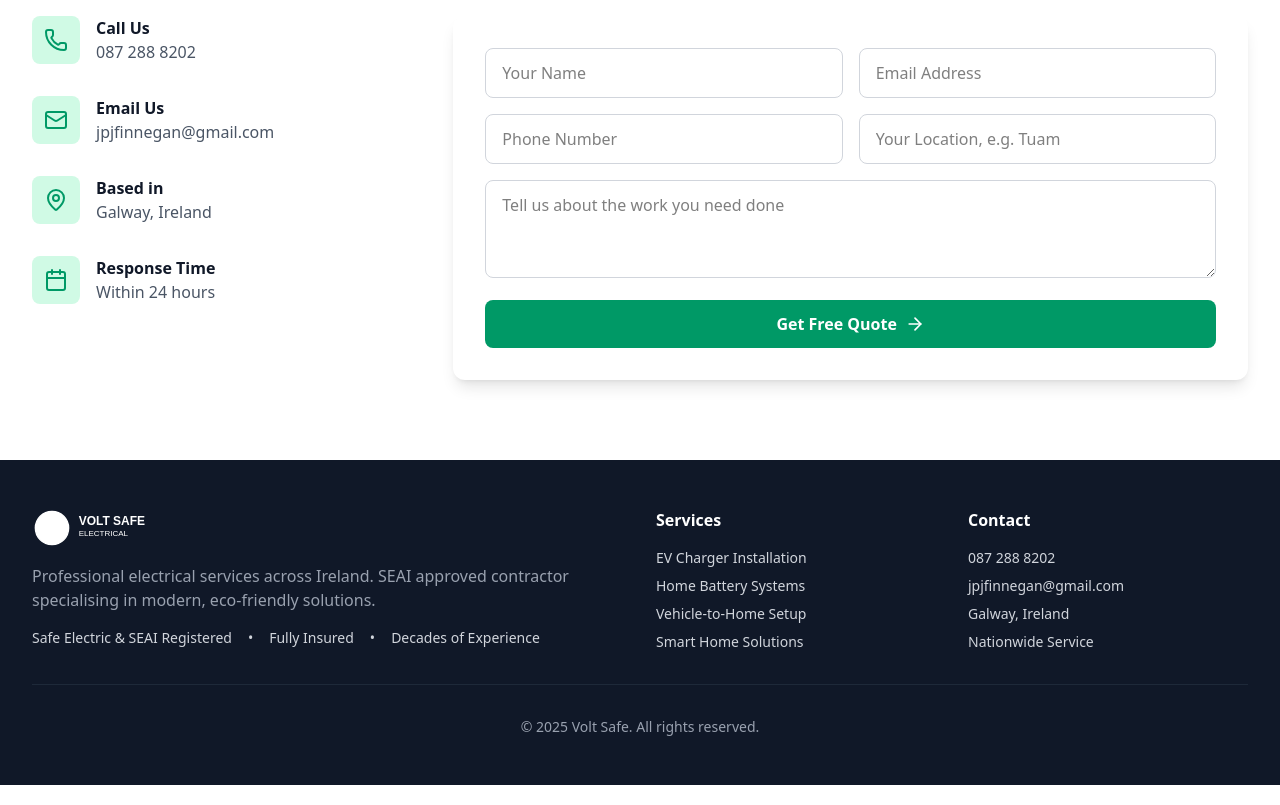
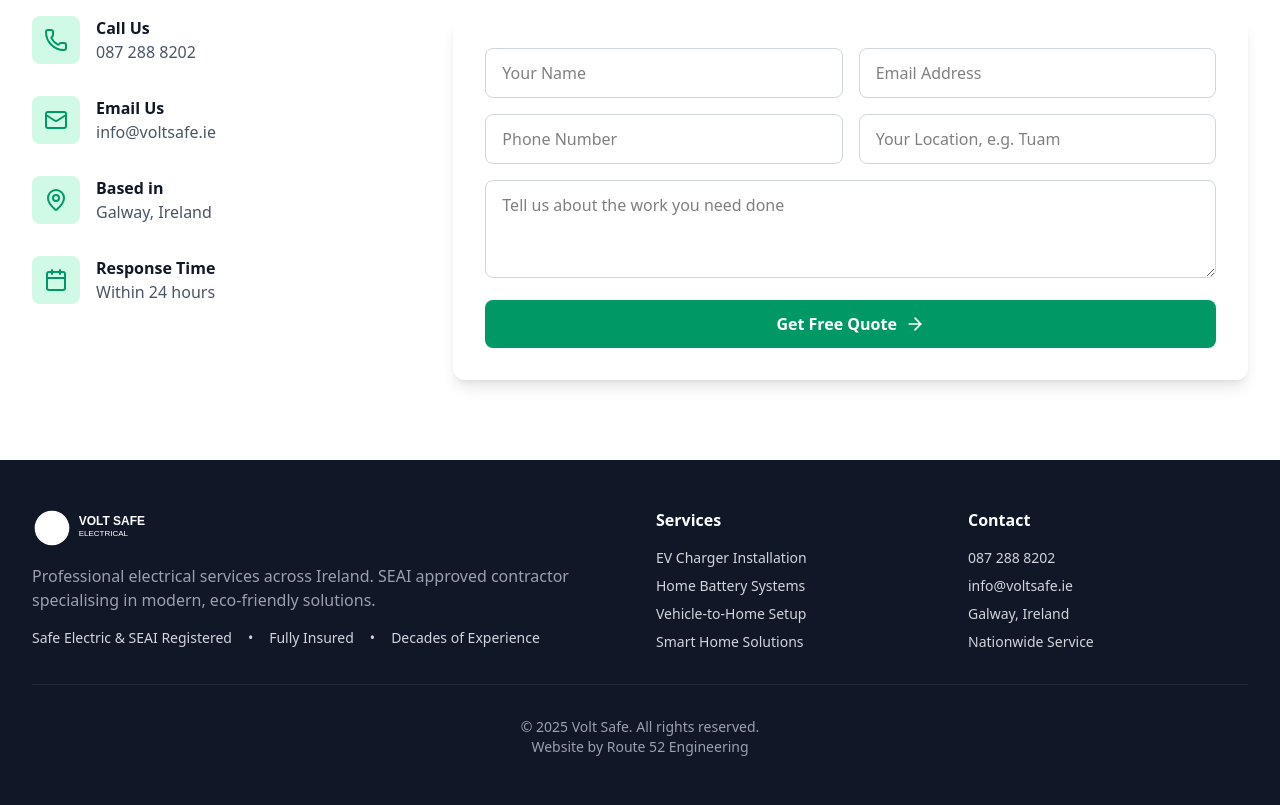
Before and after one commit to s3anfinnegan/finn-elec, a React (Vite) app in the folder client/: page / in a window 1280 px wide. Shown: the part 2900-3705 px from the top of the page. Built offline with nearby package versions, Linux system fonts and the light colour scheme.

Commit message:
Voltsafe email added

```diff
--- a/client/src/App.jsx
+++ b/client/src/App.jsx
@@ -502,7 +502,7 @@ const App = () => {
                 </div>
                 <div>
                   <div className="font-semibold text-gray-900">Email Us</div>
-                  <div className="text-gray-600">jpjfinnegan@gmail.com</div>
+                  <div className="text-gray-600">info@voltsafe.ie</div>
                 </div>
               </div>
 
@@ -566,7 +566,7 @@ const App = () => {
               <h4 className="font-semibold text-white mb-4">Contact</h4>
               <ul className="space-y-2 text-sm">
                 <li>087 288 8202</li>
-                <li>jpjfinnegan@gmail.com</li>
+                <li>info@voltsafe.ie</li>
                 <li>Galway, Ireland</li>
                 <li>Nationwide Service</li>
               </ul>
@@ -574,7 +574,8 @@ const App = () => {
           </div>
 
           <div className="border-t border-gray-800 mt-8 pt-8 text-center text-sm text-gray-400">
-            <p>&copy; 2025 Volt Safe. All rights reserved.</p>
+            <p>&copy; 2025 Volt Safe. All rights reserved. </p>
+            <p> Website by Route 52 Engineering </p>
           </div>
         </div>
       </footer>
```
